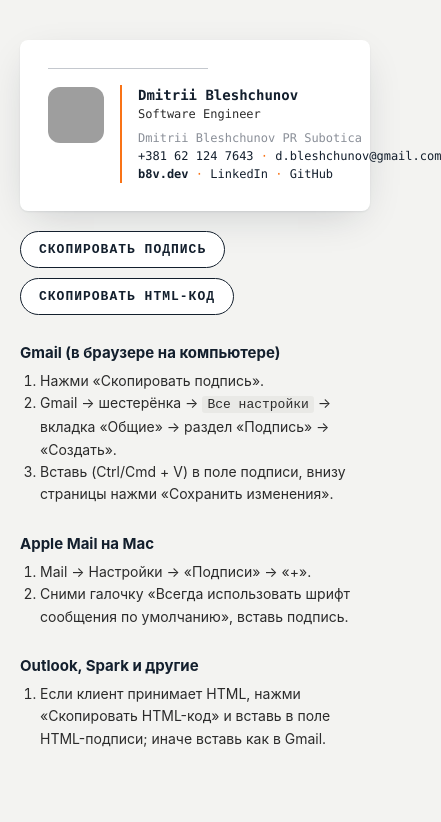
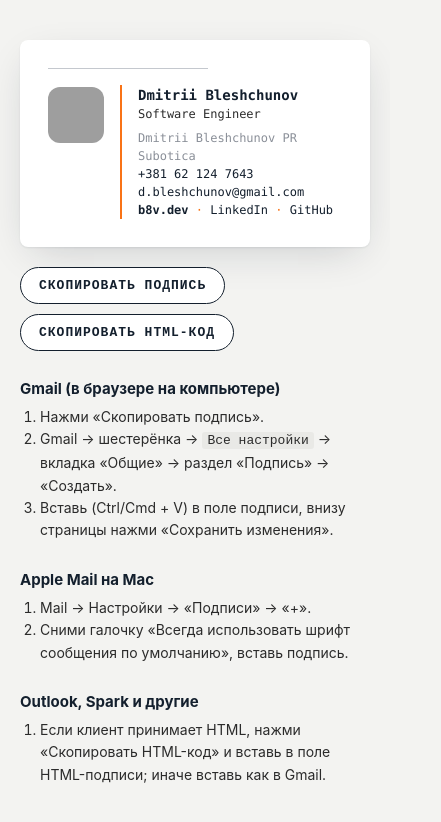
Before and after one commit to bleschunov/b8v, a plain HTML site: page website/email/signature.html in a window 390 px wide. Shown: the whole page, 441 px wide, since content can reach past the window. Drawn offline with Linux system fonts and the light colour scheme; grey boxes are pictures that could not be loaded.

Commit message:
Signature: phone and email on separate lines, no mid-address wraps on phones
Co-Authored-By: Claude Opus 5.5 <noreply@anthropic.com>
Claude-Session: https://claude.ai/code/session_01Kui5WTCRxfPQULcqSbtZmi

```diff
--- a/website/email/signature.html
+++ b/website/email/signature.html
@@ -39,10 +39,13 @@
             <div style="font-size:14px;line-height:20px;font-weight:700;color:#131f2d;">Dmitrii Bleshchunov</div>
             <div style="font-size:12px;line-height:18px;color:#2b2b2b;">Software Engineer</div>
             <div style="font-size:12px;line-height:18px;color:#8a8f98;padding-top:6px;">Dmitrii Bleshchunov PR Subotica</div>
-            <div style="font-size:12px;line-height:18px;color:#2b2b2b;">
-              <a href="tel:+381621247643" style="color:#131f2d;text-decoration:none;">+381&nbsp;62&nbsp;124&nbsp;7643</a><span style="color:#f97316;">&nbsp;&middot;&nbsp;</span><a href="mailto:d.bleshchunov@gmail.com" style="color:#131f2d;text-decoration:none;">d.bleshchunov@gmail.com</a>
+            <div style="font-size:12px;line-height:18px;color:#2b2b2b;white-space:nowrap;">
+              <a href="tel:+381621247643" style="color:#131f2d;text-decoration:none;white-space:nowrap;">+381&nbsp;62&nbsp;124&nbsp;7643</a>
             </div>
-            <div style="font-size:12px;line-height:18px;color:#2b2b2b;">
+            <div style="font-size:12px;line-height:18px;color:#2b2b2b;white-space:nowrap;">
+              <a href="mailto:d.bleshchunov@gmail.com" style="color:#131f2d;text-decoration:none;white-space:nowrap;">d.bleshchunov@gmail.com</a>
+            </div>
+            <div style="font-size:12px;line-height:18px;color:#2b2b2b;white-space:nowrap;">
               <a href="https://b8v.dev" style="color:#131f2d;text-decoration:none;font-weight:700;">b8v.dev</a><span style="color:#f97316;">&nbsp;&middot;&nbsp;</span><a href="https://www.linkedin.com/in/d-bleshchunov/" style="color:#131f2d;text-decoration:none;">LinkedIn</a><span style="color:#f97316;">&nbsp;&middot;&nbsp;</span><a href="https://github.com/bleschunov" style="color:#131f2d;text-decoration:none;">GitHub</a>
             </div>
           </td>
```
